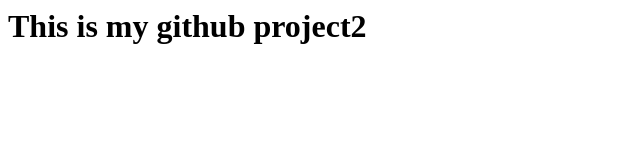
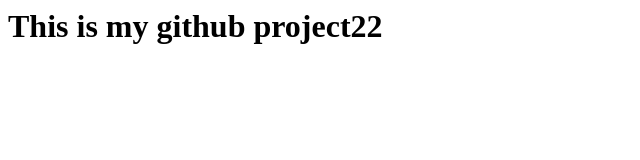
Before and after one commit to kishore02g/Myapp, a plain HTML site: page index.html in a window 1280 px wide. Shown: the full height of the page, 0-640 px from the left. Drawn offline with Linux system fonts and the light colour scheme.

Commit message:
Update index.html

```diff
--- a/index.html
+++ b/index.html
@@ -1 +1 @@
-<h1> This is my github project2 </h1>
+<h1> This is my github project22 </h1>
```
